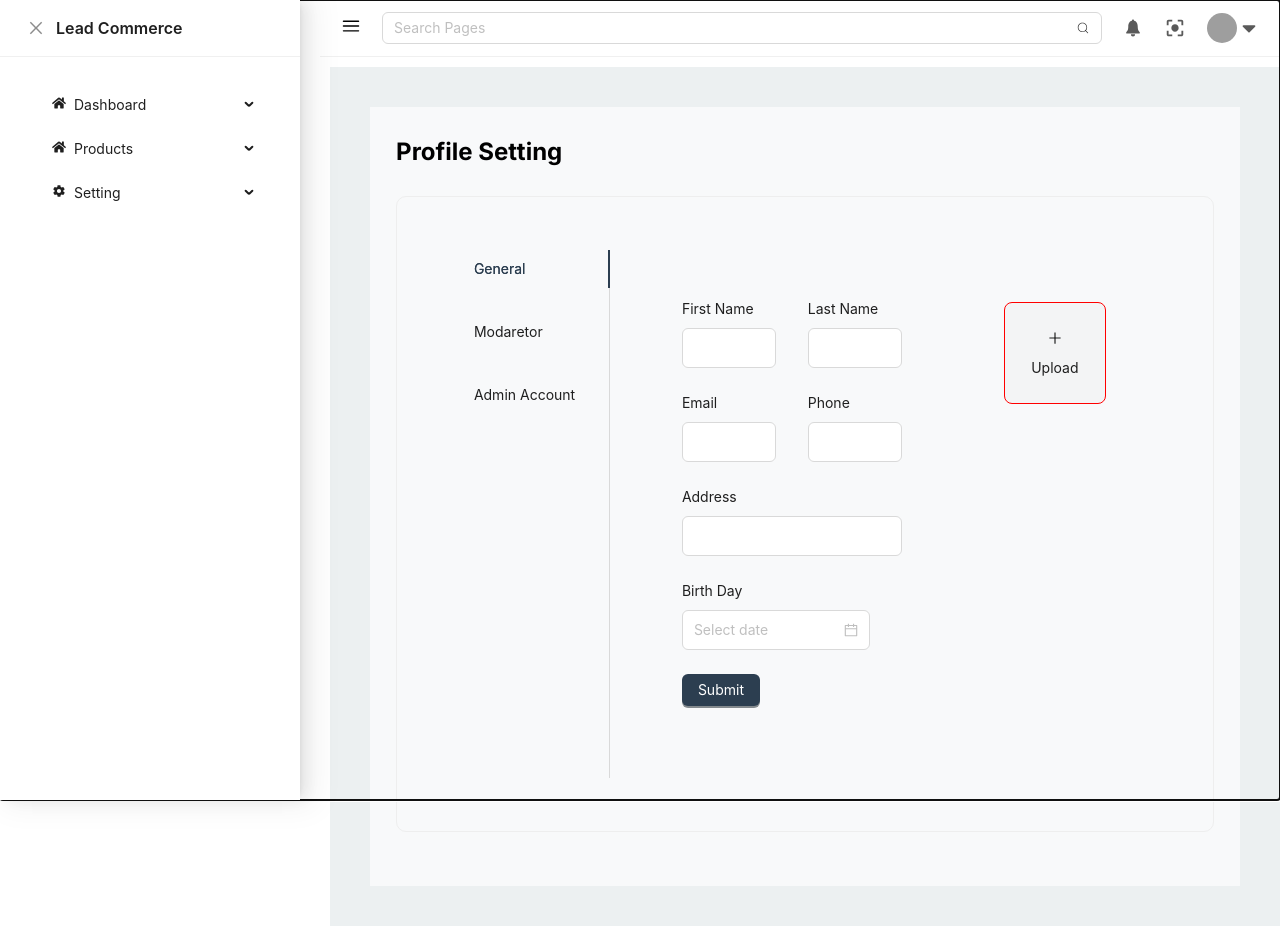
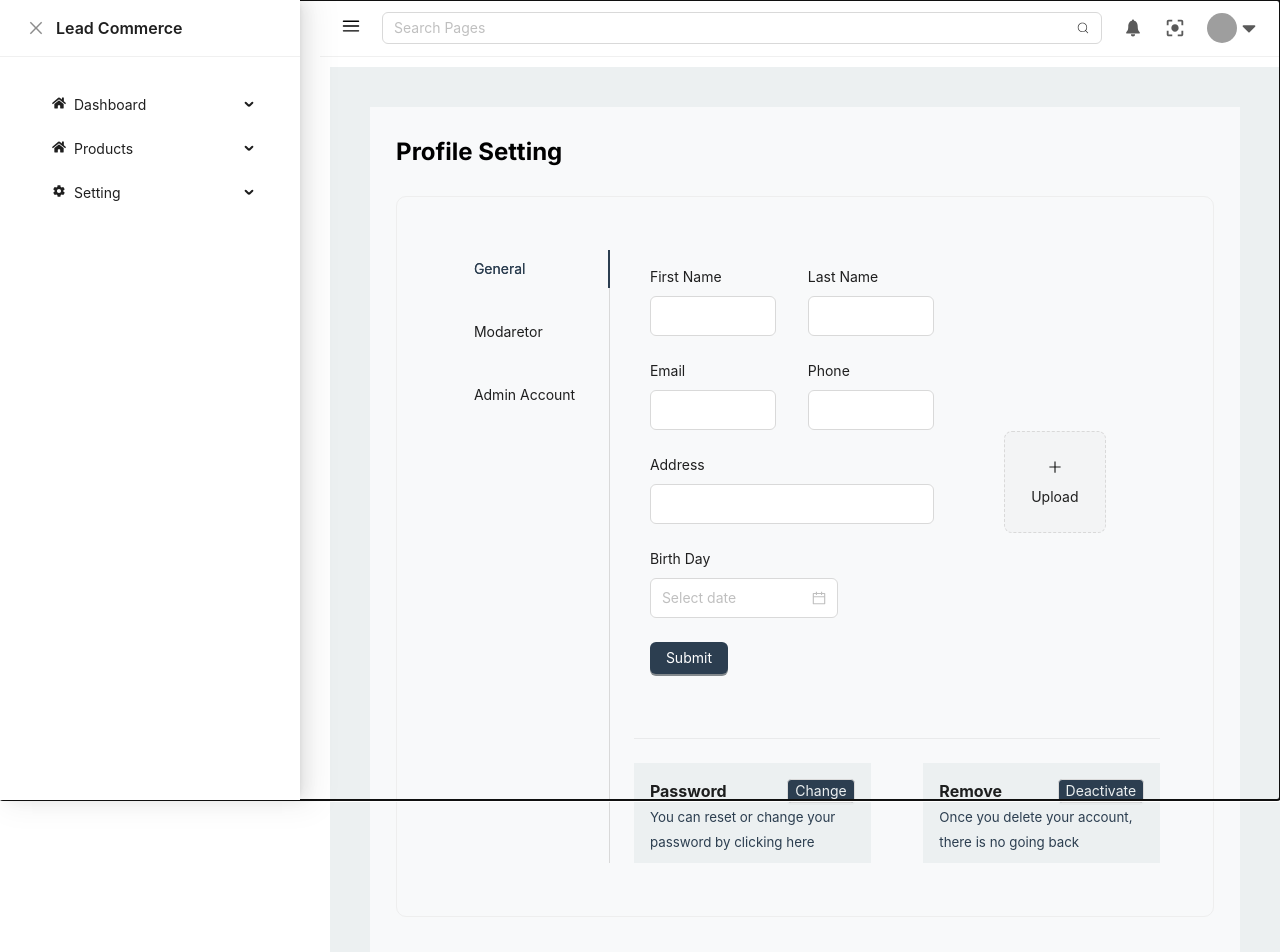
Before and after one commit to mahabubr/leadcommerce-client, a Next.js app: page /settings/profilesetting in a window 1280 px wide. Shown: the top 952 px of the page. Before the commit the page ends 926 px from the top, so only its background shows below. Built offline with nearby package versions, Linux system fonts and the light colour scheme; grey boxes are pictures that could not be loaded.

Commit message:
[password change and remove password card added]

```diff
--- a/src/components/Settings/ProfileImageUpload.tsx
+++ b/src/components/Settings/ProfileImageUpload.tsx
@@ -42,6 +42,8 @@ const ProfileImageUpload = () => {
       <div style={{ marginTop: 8 }}>Upload</div>
     </div>
   );
+
+  // console.log(fileList[0].thumbUrl);
   return (
     <>
       <div>
@@ -50,7 +52,6 @@ const ProfileImageUpload = () => {
           listType='picture-card'
           fileList={fileList}
           onPreview={handlePreview}
-          style={{ border: "1px solid red" }}
           onChange={handleChange}>
           {fileList.length >= 1 ? null : uploadButton}
         </Upload>
--- a/src/components/Settings/ProfileUpdate.tsx
+++ b/src/components/Settings/ProfileUpdate.tsx
@@ -1,7 +1,8 @@
 import React from "react";
 import ProfileUpdateFrom from "./ProfileUpdateFrom";
 import ProfileImageUpload from "./ProfileImageUpload";
-
+import { Divider } from "antd";
+import { Button, Flex } from "antd";
 const ProfileUpdate = () => {
   return (
     <>
@@ -12,18 +13,80 @@ const ProfileUpdate = () => {
         <div
           style={{
             width: "60%",
-            padding: "3rem",
+            padding: "1rem",
+            // border: "1px solid red",
           }}>
           <ProfileUpdateFrom />
         </div>
         <div
           style={{
             display: "flex",
+            // border: "1px solid red",
             justifyContent: "center",
-            marginTop:"10%",
-            flex: "1",
+            alignItems: "center",
+            width: "40%",
           }}>
           <ProfileImageUpload />
+        </div>
+      </div>
+      <Divider />
+      <div
+        style={{
+          display: "flex",
+
+          justifyContent: "space-between",
+        }}>
+        <div
+          style={{
+            width: "45%",
+          }}>
+          <div
+            style={{
+              height: "100px",
+              padding: "1rem",
+              fontSize: "16px",
+              backgroundColor: "#ecf0f1",
+            }}>
+            <Button
+              size='small'
+              style={{
+                float: "inline-end",
+                backgroundColor: "#2c3e50",
+                color: "#ecf0f1",
+              }}>
+              Change
+            </Button>
+            <h6 style={{ fontSize: "1rem" }}>Password</h6>
+            <small style={{ color: "#2c3e50" }}>
+              You can reset or change your password by clicking here
+            </small>
+          </div>
+        </div>
+        <div
+          style={{
+            width: "45%",
+          }}>
+          <div
+            style={{
+              height: "100px",
+              padding: "1rem",
+              fontSize: "16px",
+              backgroundColor: "#ecf0f1",
+            }}>
+            <Button
+              size='small'
+              style={{
+                float: "inline-end",
+                backgroundColor: "#2c3e50",
+                color: "#ecf0f1",
+              }}>
+              Deactivate
+            </Button>
+            <h6 style={{ fontSize: "1rem" }}>Remove</h6>
+            <small style={{ color: "#2c3e50" }}>
+              Once you delete your account, there is no going back
+            </small>
+          </div>
         </div>
       </div>
     </>
```
